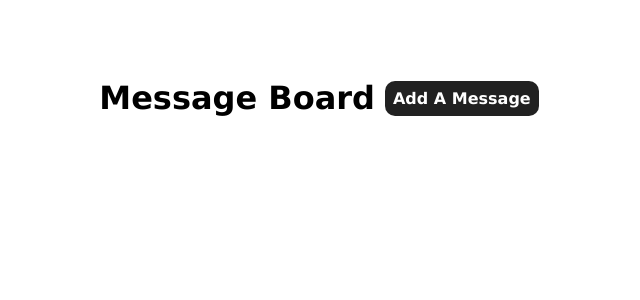
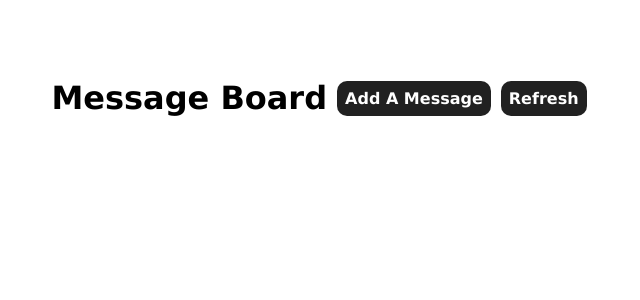
Before and after one commit to Theonlyhamstertoh/mini-message-board, a Node server app: page / in a window 1280 px wide. Shown: the top 300 px of the page, without its empty margins (321-961 px from the left). Run offline with Node 20, Linux system fonts and the light colour scheme; data that the repository does not hold is empty; some libraries are stand-ins or nearby versions.

Commit message:
empty commit

```diff
--- a/models/message.js
+++ b/models/message.js
@@ -19,6 +19,7 @@ const messageSchema = new mongoose.Schema({
 messageSchema.virtual("format_time").set(function () {
   this.addTime = formatDistanceToNow(this.addTime);
 });
+
 const Message = mongoose.model("message", messageSchema);
 
 module.exports = Message;
--- a/routes/index.js
+++ b/routes/index.js
@@ -13,4 +13,7 @@ router.get("/", async function (req, res, next) {
   res.render("index", { title: "Message Board ", messages: formattedMessages });
 });
 
+router.get("/refresh", (req, res) => {
+  res.redirect("back");
+});
 module.exports = router;
--- a/views/index.ejs
+++ b/views/index.ejs
@@ -8,6 +8,7 @@
     <div class="flex">
       <h1><%= title %></h1>
       <a href="/new" class="add">Add A Message</a>
+      <a href="/refresh" class="add">Refresh</a>
 
     </div>
       <% if(messages.length > 0) {%>
```
